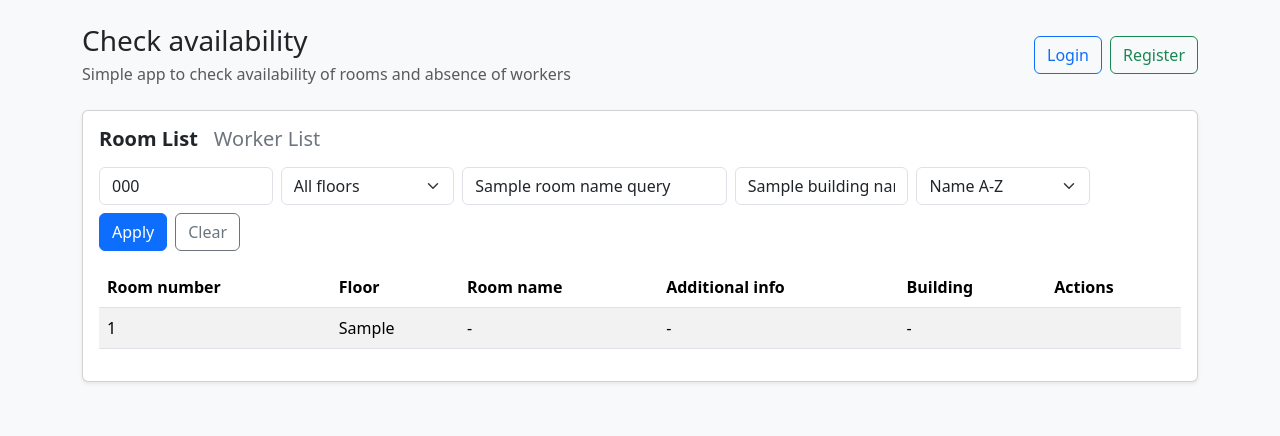
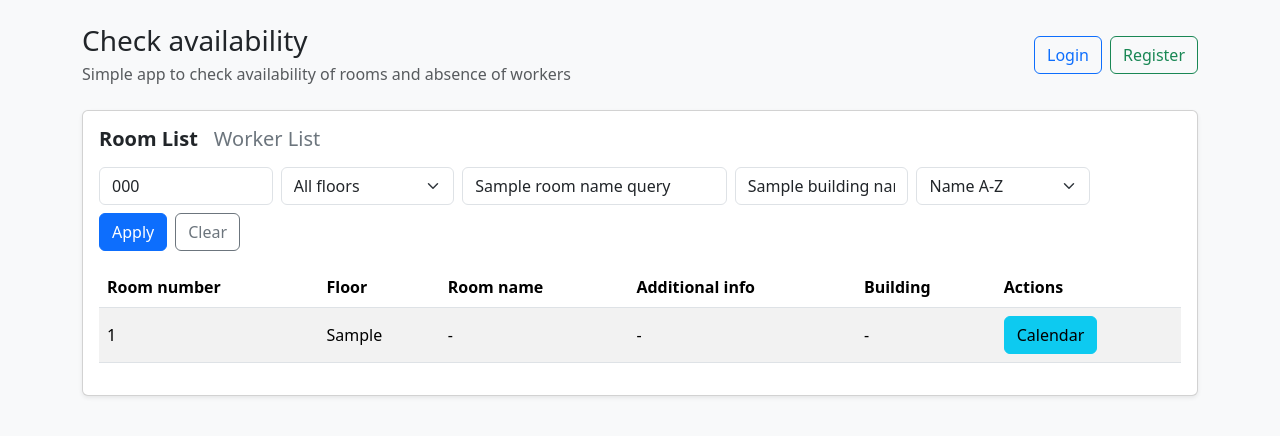
Before and after one commit to StanislawMarszalek/Internship-project-Check-Availability, a Django app: template templates/showing_data/list_rooms.html in a window 1280 px wide. Shown: the top 436 px of the page. Run offline with Django 5.2, Linux system fonts and the light colour scheme; the template is opened without the code that fills it: most values are stand-ins (such as "Sample title", 1, 10 or a date in 2020).

Commit message:
Add button to go to cladera page

```diff
--- a/templates/showing_data/list_rooms.html
+++ b/templates/showing_data/list_rooms.html
@@ -96,6 +96,14 @@
                         <td>{{ room.additional_room_info|default:"-" }}</td>
                         <td>{{ room.building_name|default:"-" }}</td>
                         <td>
+                            {% with room_id=room.pk|stringformat:"s" %}
+                                {% with calendar_slug="room-"|add:room_id %}
+                                    <a class="btn btn-info"
+                                       href="{% url 'my_fullcalendar' calendar_slug %}">
+                                        Calendar
+                                    </a>
+                                {% endwith %}
+                            {% endwith %}
                             {% if user.is_authenticated and user.is_superuser %}
                                 <a class="btn btn-sm btn-warning"
                                    href="{% url 'admin:RoomAndWorkerAvailabilityApp_room_change' room.pk %}">
```
